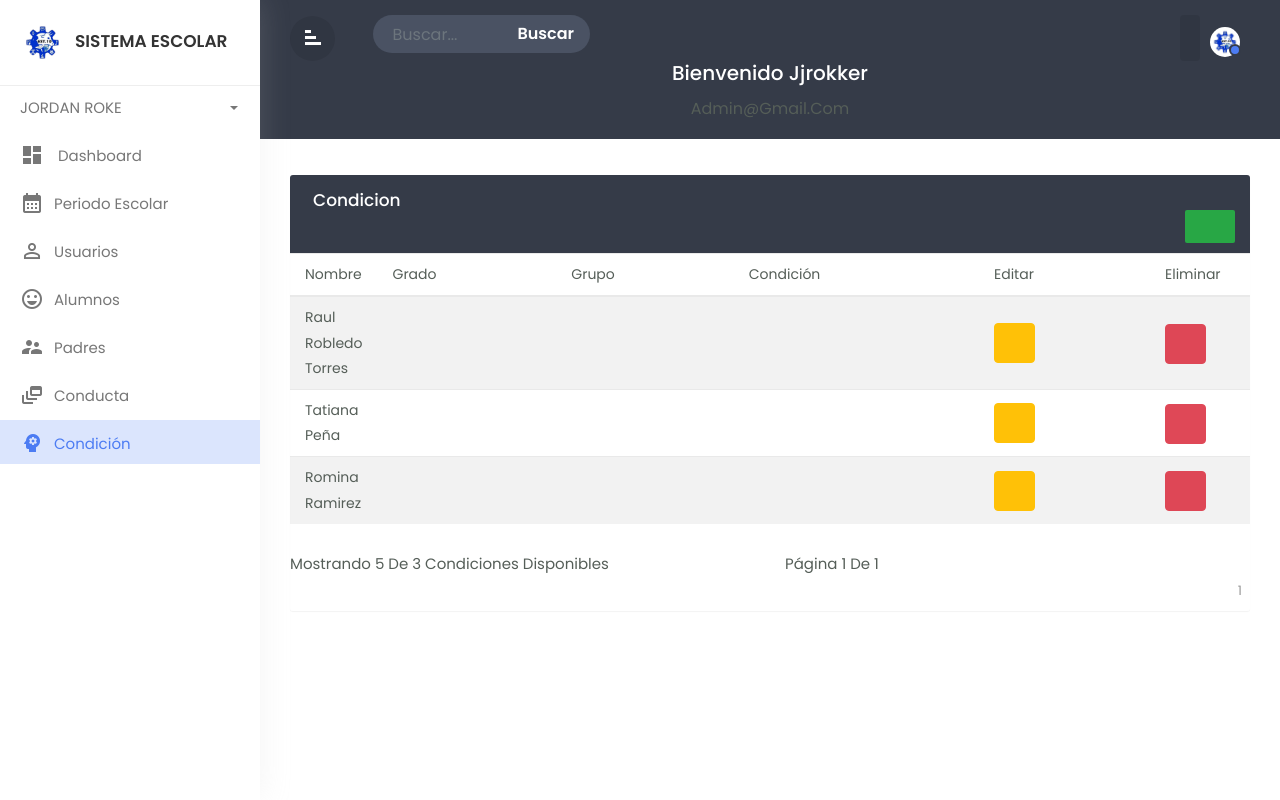
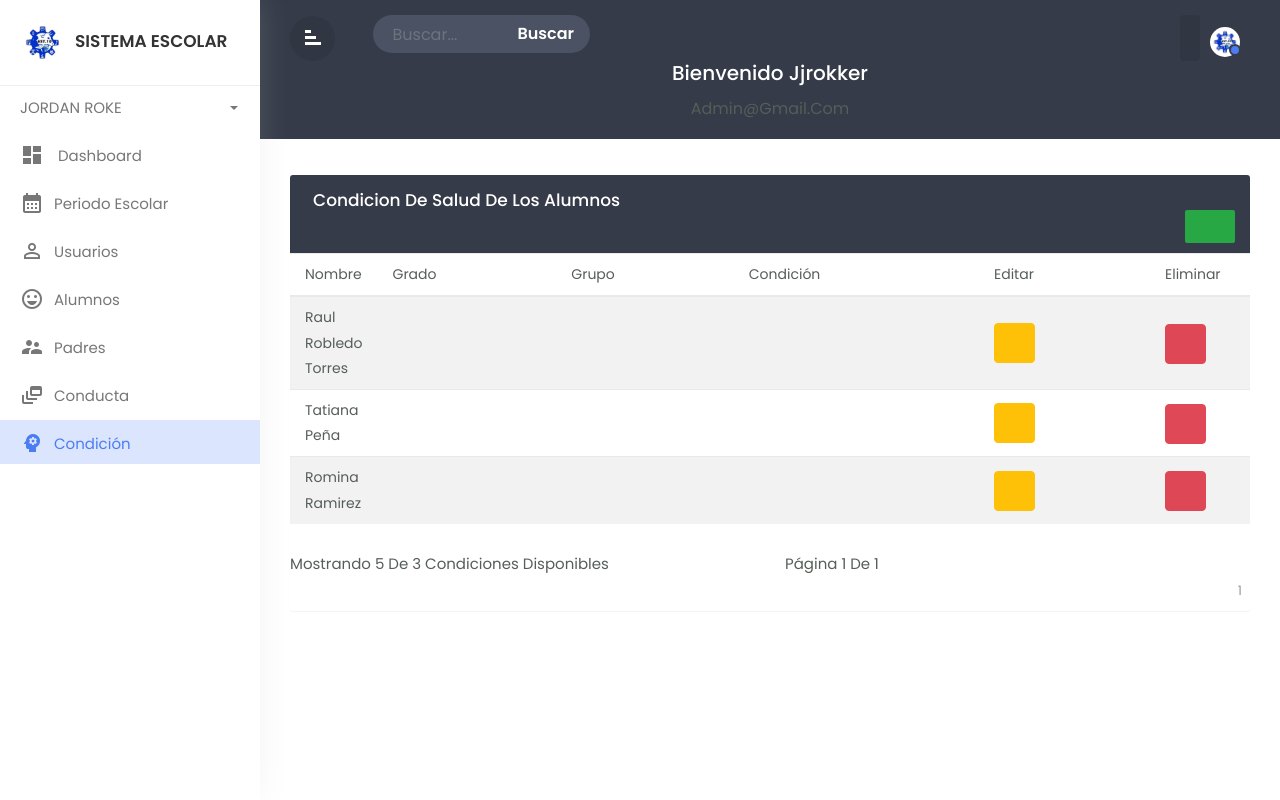
Before and after one commit to Geni2002/Sistema_Escolar, a PHP site: page /Sistema_Escolar/Views/teachers/mostrar in a window 1280 px wide. Run offline with PHP 8.4, Linux system fonts and the light colour scheme; a user stored in the database is signed in; data comes from the database, SQL or seed files in the repository; data that the repository does not hold is empty; some libraries are stand-ins or nearby versions.

Commit message:
se agrego cambios

```diff
--- a/Views/admin/pages-admin.php
+++ b/Views/admin/pages-admin.php
@@ -211,7 +211,7 @@ logout</span>Cerrar sesión</a>
         <i class="material-icons">sentiment_very_satisfied</i>
           <?php require '../../Config/config.php'; ?>
          <?php
-        $sql = "SELECT COUNT(*) total FROM students";
+        $sql = "SELECT COUNT(*) total FROM usuarios";
         $result = $connect->query($sql); //$pdo sería el objeto conexión
         $total = $result->fetchColumn();
 
@@ -253,7 +253,7 @@ logout</span>Cerrar sesión</a>
       <div class="card-counter info">
         <i class="material-icons">person_outline</i>
          <?php
-        $sql = "SELECT COUNT(*) total FROM usuarios";
+        $sql = "SELECT COUNT(*) total FROM students";
         $result = $connect->query($sql); //$pdo sería el objeto conexión
         $total = $result->fetchColumn();
 
--- a/Views/teachers/mostrar.php
+++ b/Views/teachers/mostrar.php
@@ -224,7 +224,7 @@ logout</span>Cerrar sesión</a>
     <div class="table-title">
       <div class="row">
         <div class="col-sm-6 p-0 d-flex justify-content-lg-start justify-content-center">
-          <h2 class="ml-lg-2">Condicion</h2>
+          <h2 class="ml-lg-2">Condicion de salud de los Alumnos</h2>
         </div>
 
         <div class="col-sm-12 p-0 d-flex justify-content-lg-end justify-content-center">
--- a/Views/users/mostrar.php
+++ b/Views/users/mostrar.php
@@ -324,10 +324,9 @@ $obj = $stmt->fetchObject();
 
     <div class="form-group col-md-6">
       <label for="nombres">Contraseña</label>
-      <input value="<?php echo $obj->clave;?>" name="clave" type="text" class="form-control" placeholder="Clave">
+      <input value="<?php echo $obj->clave;?>" name="clave" type="text" class="form-control" placeholder="clave">
     </div>
   </div>
-
 
         <div class="form-group">
           <button name="actualizar" type="submit" class="btn btn-primary  btn-block">Actualizar Registro</button>
```
